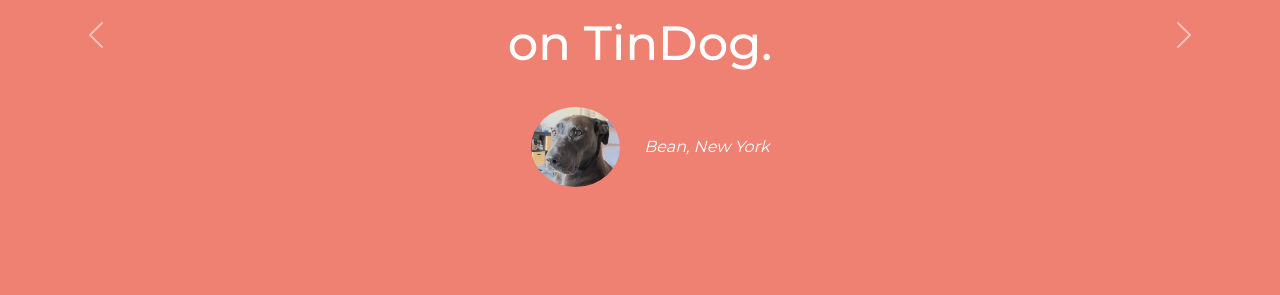
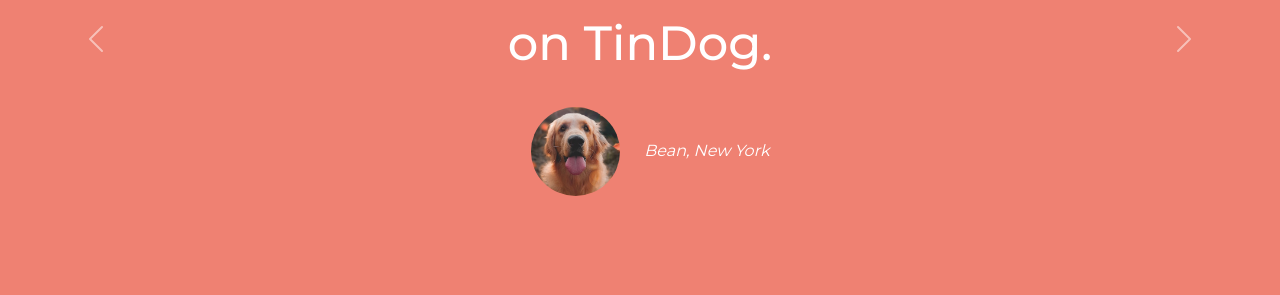
Before and after one commit to tomweinandy/tindog, a plain HTML site: page index.html in a window 1280 px wide. Shown: the part 1339-1634 px from the top of the page. Drawn offline with nearby package versions, Linux system fonts and the light colour scheme.

Commit message:
Changes pictures

```diff
--- a/index.html
+++ b/index.html
@@ -99,17 +99,19 @@
       <div class="carousel-inner">
         <div class="carousel-item active">
           <h2>I no longer have to sniff other dogs for love. I've found the hottest Corgi on TinDog.</h2>
-          <img class="testimonial-image" src="/images/bean.jpeg" alt="dog-profile">
+<!--          <img class="testimonial-image" src="/images/bean.jpeg" alt="good-girl">-->
+          <img class="testimonial-image" src="images/dog-img.jpg" alt="good-boy">
           <em>Bean, New York</em>
         </div>
         <div class="carousel-item">
           <h2 class="testimonial-text">My Alaskan Malamute used to be so lonely, but with TinDog's help, they've found the love of their life. I think.</h2>
-          <img class="testimonial-image" src="/images/lady-img.jpg" alt="lady-profile">
+<!--          <img class="testimonial-image" src="/images/lady-img.jpg" alt="lady-profile">-->
+          <img class="testimonial-image" src="images/dog-img.jpg" alt="good-boy">
           <em>Beverly, Illinois</em>
         </div>
         <div class="carousel-item">
           <h2 class="testimonial-text">TinDog matched me with another blond. Now we meet up together at the local dog park. Woof.</h2>
-          <img class="testimonial-image" src="images/dog-img.jpg" alt="lady-profile">
+          <img class="testimonial-image" src="images/dog-img.jpg" alt="good-boy">
           <em>Pebbles, Arizona</em>
         </div>
       </div>
```
